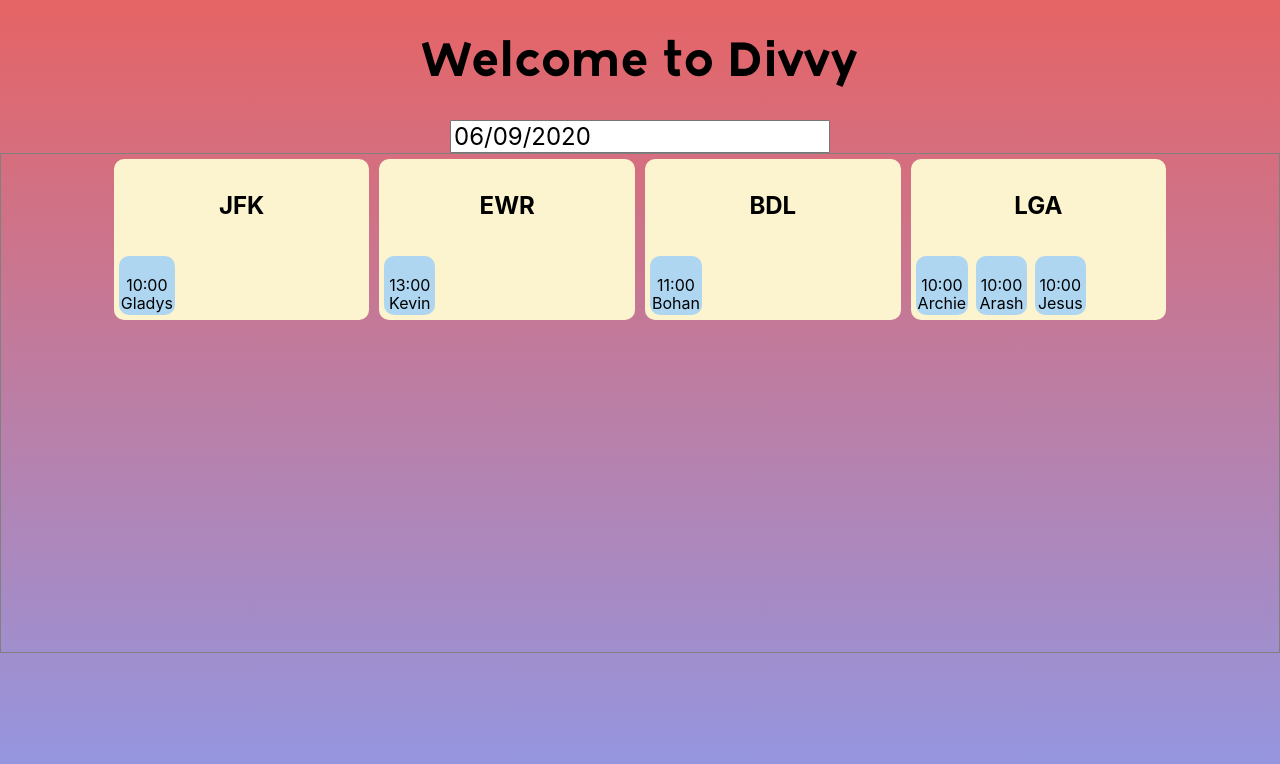
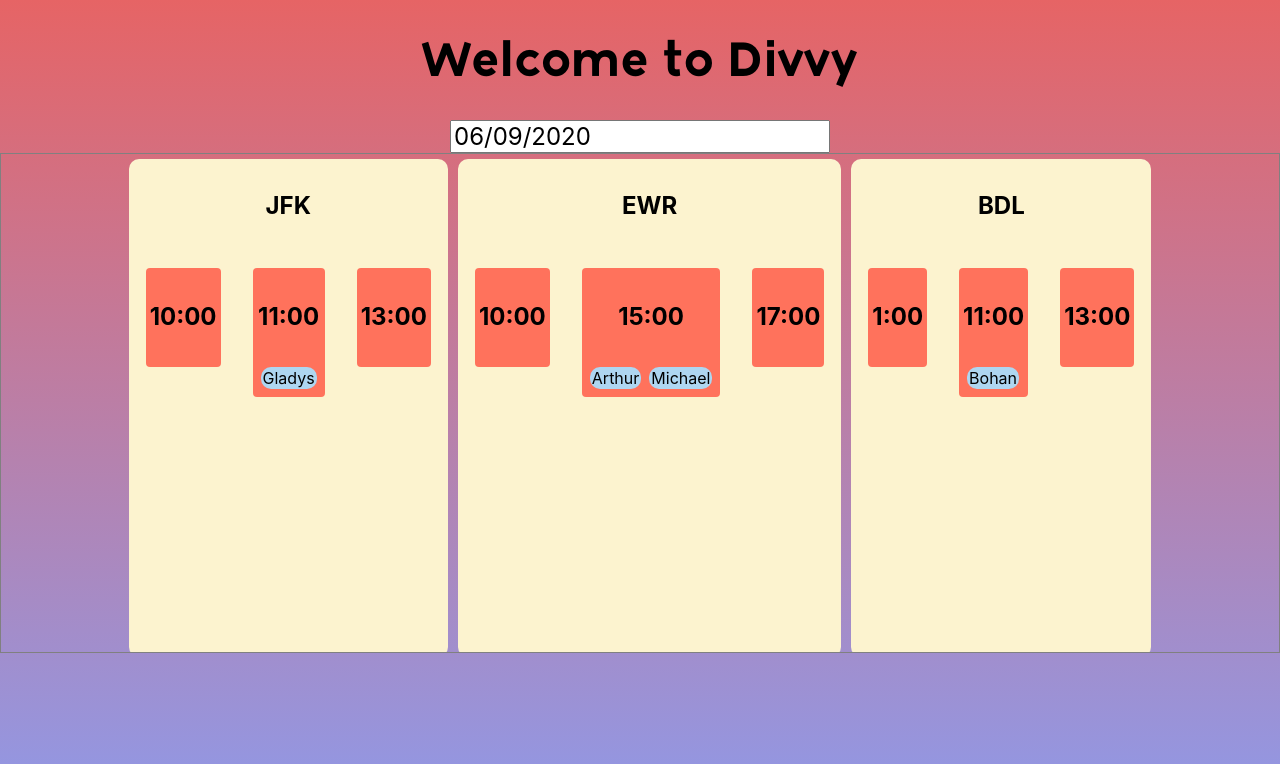
Before and after one commit to tiger-pillow/Divvy, a React (Create React App) app: page / in a window 1280 px wide. Shown: the top 764 px of the page. Built offline with nearby package versions, Linux system fonts and the light colour scheme.

Commit message:
added times to the blocks

```diff
--- a/src/components/Basket.js
+++ b/src/components/Basket.js
@@ -4,10 +4,7 @@ import './Basket.css'
 function Basket (props) {
 	return (
 		<div className = 'basket grow fl w-20'>
-			<img alt = '' src = '' />
 			<div>
-				{props.time}
-				<br></br>
 				{props.name}
 			</div>
 
--- a/src/components/fakedata.js
+++ b/src/components/fakedata.js
@@ -1,16 +1,30 @@
 export const users = [
 {
-	id: 'jfk060110',
+	id: 'ewr060110',
 	month: "6",
-	time: "10:00",
+	time: "13:00",
+	name: 'Kevin',
+	airport: 'EWR'
+},
+{
+	id: 'ewr060110',
+	month: "6",
+	time: "15:00",
+	name: 'Arthur',
+	airport: 'EWR'
+},
+{
+	id: 'ewr060110',
+	month: "6",
+	time: "11:00",
 	name: 'Gladys',
 	airport: 'JFK'
 },
 {
 	id: 'ewr060110',
 	month: "6",
-	time: "13:00",
-	name: 'Kevin',
+	time: "15:00",
+	name: 'Michael',
 	airport: 'EWR'
 },
 {
@@ -46,15 +60,19 @@ export const users = [
 
 export const airports = [
 {
-	name: 'JFK'
+	name: 'JFK',
+	times: [ "10:00", "11:00", "13:00"]
 },
 {
-	name: 'EWR'
+	name: 'EWR',
+	times: [ "10:00", "15:00", "17:00"]
 },
 {
-	name: 'BDL'
+	name: 'BDL',
+	times: [ "1:00", "11:00", "13:00"]
 },
 {
-	name: 'LGA'
+	name: 'LGA',
+	times: [ "10:00"]
 }
 ]
--- a/src/containers/Airport2.js
+++ b/src/containers/Airport2.js
@@ -1,4 +1,4 @@
-import React, {Component, useState} from 'react';
+import React, {Component} from 'react';
 import DatePicker from "react-datepicker";
 import "react-datepicker/dist/react-datepicker.css";
 import './Airport.css';
@@ -9,25 +9,31 @@ import Scroll from '../components/Scroll';
 import './Airport2.css'
 
 class Airport2 extends Component {
+
 	constructor (props){
 		super(props);
 		this.state = {
 			startDate: new Date(),
 			airports: airports,
 			users: users
-		};
-	}
+	};}
 
-	onChange = date => {this.setState({startDate: date});}
+	onChange = date => {this.setState({startDate: date});};
+
 
 	render () {
+		const Airmaps = this.state.airports.map((name, i) => {
+		return <Block date = {this.state.startDate} airport = {this.state.airports[i]} users = {this.state.users} />
+	});
+
+
 		return (
 			<div className = "f3 tc">
 			<header>
 				<DatePicker selected = {this.state.startDate} onChange = {this.onChange} />
 			</header>
 			<Scroll>
-				<Blocks date = {this.state.startDate} airports = {this.state.airports} users = {this.state.users}/>
+				{Airmaps}
 			</Scroll>
 			</div>
 		);
@@ -36,30 +42,35 @@ class Airport2 extends Component {
 export default Airport2;
 
 
-function Blocks({date, airports, users}){
-	const Airmaps = airports.map((name, i) => {
-		return <Block date = {date} airport = {airports[i].name} users = {users} />
-	})
+function Block ({date, airport, users}){
+
+	const timelist = airport.times.map((time, i) => {
+		return <Timeblock time = {time} date = {date} airport = {airport} users = {users}/>
+	});
 
 	return (
-		<div >
-		{Airmaps}
-		</div>
-		);
+		<div className = "airportblock grow" >
+		<h4>{airport.name}</h4>
+		{timelist}
+		</div> );
 }
 
-function Block ({date, airport, users}){
+function Timeblock ({time, date, airport, users}){
+
 	const Userlist = users.filter(user => {
-		return (Number(user.month) === (date.getMonth()+1) && user.airport.toLowerCase() === airport.toLowerCase())
+		return (Number(user.month) === (date.getMonth()+1)
+			&& user.airport.toLowerCase() === airport.name.toLowerCase()
+			&& user.time === time)
 	});
 
 	const Basketmap = Userlist.map((name, i) => {
 		return <Basket id = {Userlist[i].id} name = {Userlist[i].name} time = {Userlist[i].time} airport = {Userlist[i].airport} />
 	})
+
 	return (
-		<div className = "airportblock grow" >
-		<h4>{airport}</h4>
+		<div className = "bg-light-red dib br2 pa1 ma3 grow " >
+		<h4>{time}</h4>
 		{Basketmap}
-		</div> );
+		</div> )
 
 }
```
